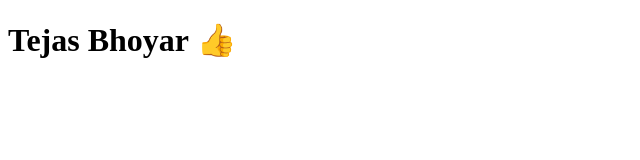
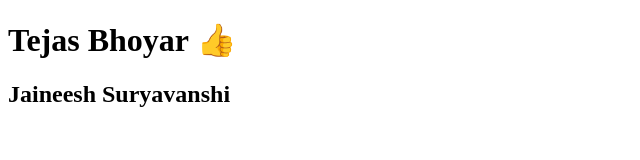
Before and after one commit to aayushpagare21-compcoder/sunil, a plain HTML site: page index.html in a window 1280 px wide. Shown: the whole page, without its empty margins (0-640 px from the left). Drawn offline with Linux system fonts and the light colour scheme.

Commit message:
Added second heading

```diff
--- a/index.html
+++ b/index.html
@@ -8,6 +8,7 @@
 </head>
 <body>
     <h1>Tejas Bhoyar 👍 </h1>
+    <h2> Jaineesh Suryavanshi</h2>
 
 </body>
 </html>
```
